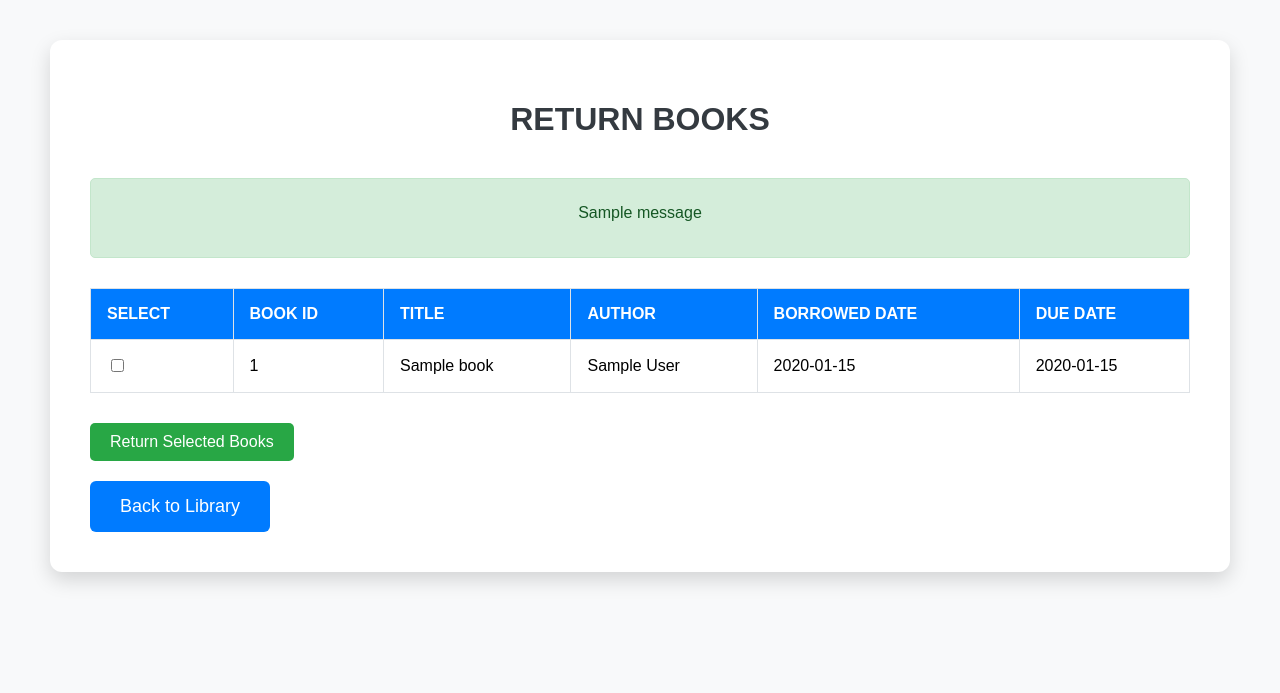
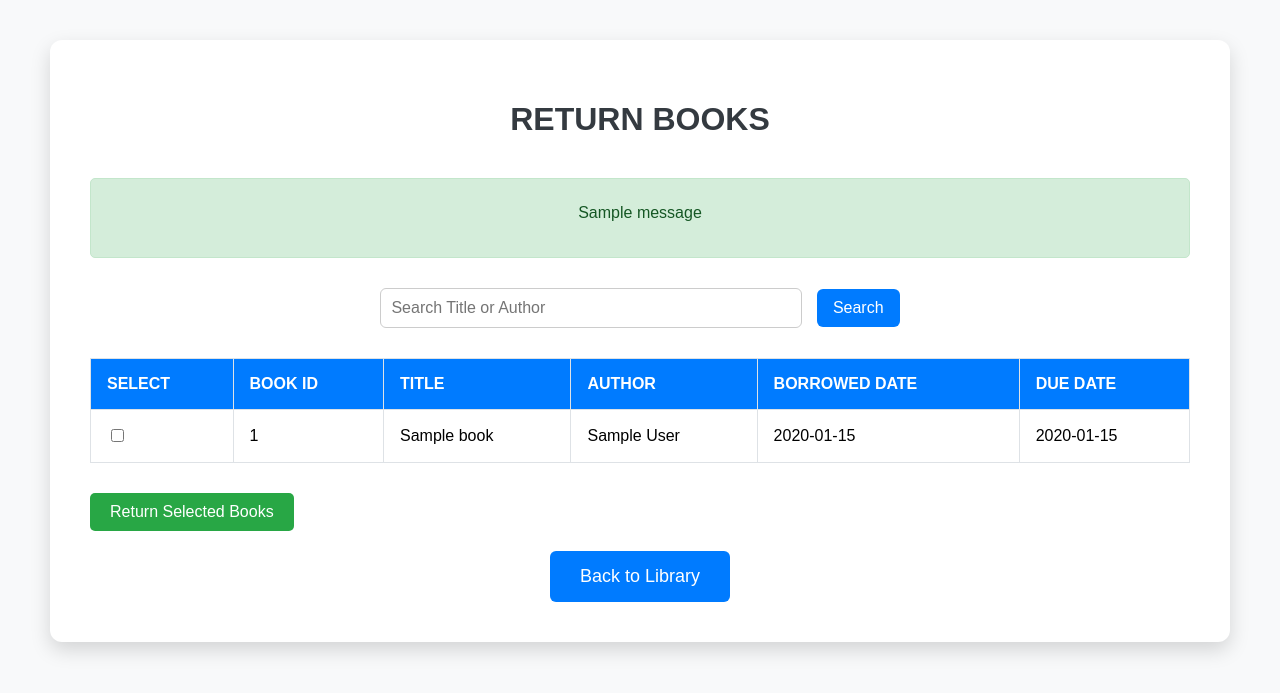
Before and after one commit to vidved123/MyLibrary, a Flask app: template templates/return_books.html in a window 1280 px wide. Shown: the top 693 px of the page. Run offline with Flask 3, Linux system fonts and the light colour scheme; the template is opened without the code that fills it: most values are stand-ins (such as "Sample title", 1, 10 or a date in 2020); one stand-in notice (Sample message) is shown; some libraries are stand-ins or nearby versions.

Commit message:
Update return_books.html

```diff
--- a/templates/return_books.html
+++ b/templates/return_books.html
@@ -26,6 +26,28 @@
             margin-bottom: 40px;
             text-transform: uppercase;
         }
+        form.search-form {
+            text-align: center;
+            margin-bottom: 30px;
+        }
+        form.search-form input[type="text"] {
+            padding: 10px;
+            width: 60%;
+            max-width: 400px;
+            font-size: 16px;
+            border: 1px solid #ccc;
+            border-radius: 6px;
+            margin-right: 10px;
+        }
+        form.search-form button {
+            padding: 10px 16px;
+            font-size: 16px;
+            background-color: #007bff;
+            color: #ffffff;
+            border: none;
+            border-radius: 6px;
+            cursor: pointer;
+        }
         table {
             width: 100%;
             border-collapse: collapse;
@@ -49,7 +71,7 @@
         tr:hover {
             background-color: #e9ecef;
         }
-        button {
+        button[type="submit"] {
             padding: 10px 20px;
             font-size: 16px;
             background-color: #28a745;
@@ -59,12 +81,8 @@
             cursor: pointer;
             transition: background-color 0.3s ease;
         }
-        button:hover {
+        button[type="submit"]:hover {
             background-color: #218838;
-        }
-        button:disabled {
-            background-color: #cccccc;
-            cursor: not-allowed;
         }
         .flash-messages {
             background-color: #d4edda;
@@ -112,7 +130,7 @@
             table, th, td {
                 font-size: 14px;
             }
-            button {
+            button[type="submit"] {
                 padding: 8px 16px;
                 font-size: 14px;
             }
@@ -127,10 +145,10 @@
     <div class="container">
         <h1>Return Books</h1>
 
-        <!-- Display flash messages -->
+        <!-- Flash messages -->
         {% with messages = get_flashed_messages(with_categories=True) %}
             {% if messages %}
-                <div class="flash-messages {% for category, _ in messages %}{{ category }}{% endfor %}">
+                <div class="flash-messages {% for category, _ in messages %}{{ category|lower }}{% endfor %}">
                     <ul>
                         {% for category, message in messages %}
                             <li>{{ message }}</li>
@@ -140,7 +158,17 @@
             {% endif %}
         {% endwith %}
 
+        <!-- Search Form -->
+        <form method="GET" action="{{ url_for('return_books') }}" class="search-form">
+            <input type="text" name="search"
+                placeholder="{% if role == 'ADMIN' %}Enter User ID{% else %}Search Title or Author{% endif %}"
+                value="{{ request.args.get('search', '') }}">
+            <button type="submit">Search</button>
+        </form>
+
+        <!-- Book Return Form -->
         <form action="{{ url_for('return_books') }}" method="POST">
+            {% if borrowed_books %}
                 <table>
                     <thead>
                         <tr>
@@ -150,7 +178,7 @@
                             <th>Author</th>
                             <th>Borrowed Date</th>
                             <th>Due Date</th>
-                        {% if role == 'admin' %}
+                            {% if role == 'ADMIN' %}
                                 <th>Username</th>
                             {% endif %}
                         </tr>
@@ -160,7 +188,7 @@
                             <tr>
                                 <td>
                                     <input type="checkbox" name="book_ids" value="{{ borrowed_book.book_id }}">
-                                {% if role == 'admin' %}
+                                    {% if role == 'ADMIN' %}
                                         <input type="hidden" name="user_ids" value="{{ borrowed_book.user_id }}">
                                     {% endif %}
                                 </td>
@@ -169,7 +197,7 @@
                                 <td>{{ borrowed_book.author }}</td>
                                 <td>{{ borrowed_book.borrowed_date.strftime('%Y-%m-%d') }}</td>
                                 <td>{{ borrowed_book.due_date.strftime('%Y-%m-%d') }}</td>
-                            {% if role == 'admin' %}
+                                {% if role == 'ADMIN' %}
                                     <td>{{ borrowed_book.username }}</td>
                                 {% endif %}
                             </tr>
@@ -177,9 +205,14 @@
                     </tbody>
                 </table>
                 <button type="submit">Return Selected Books</button>
+            {% else %}
+                <p style="text-align: center; font-size: 18px;">No borrowed books found.</p>
+            {% endif %}
         </form>
 
+        <div style="text-align: center;">
             <a href="{{ url_for('library') }}" class="back-to-library">Back to Library</a>
+        </div>
     </div>
 </body>
 </html>
```
Lines whose indentation alone changed are shown as unchanged.
